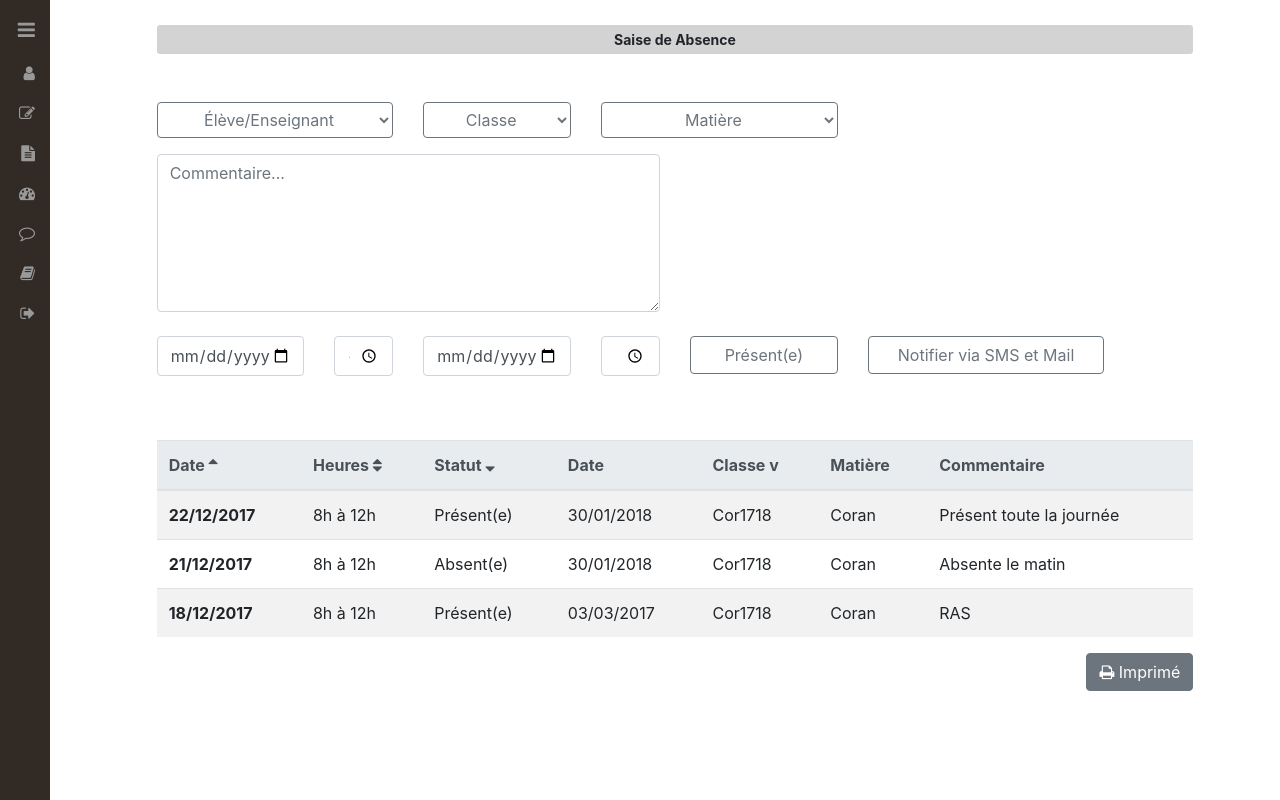
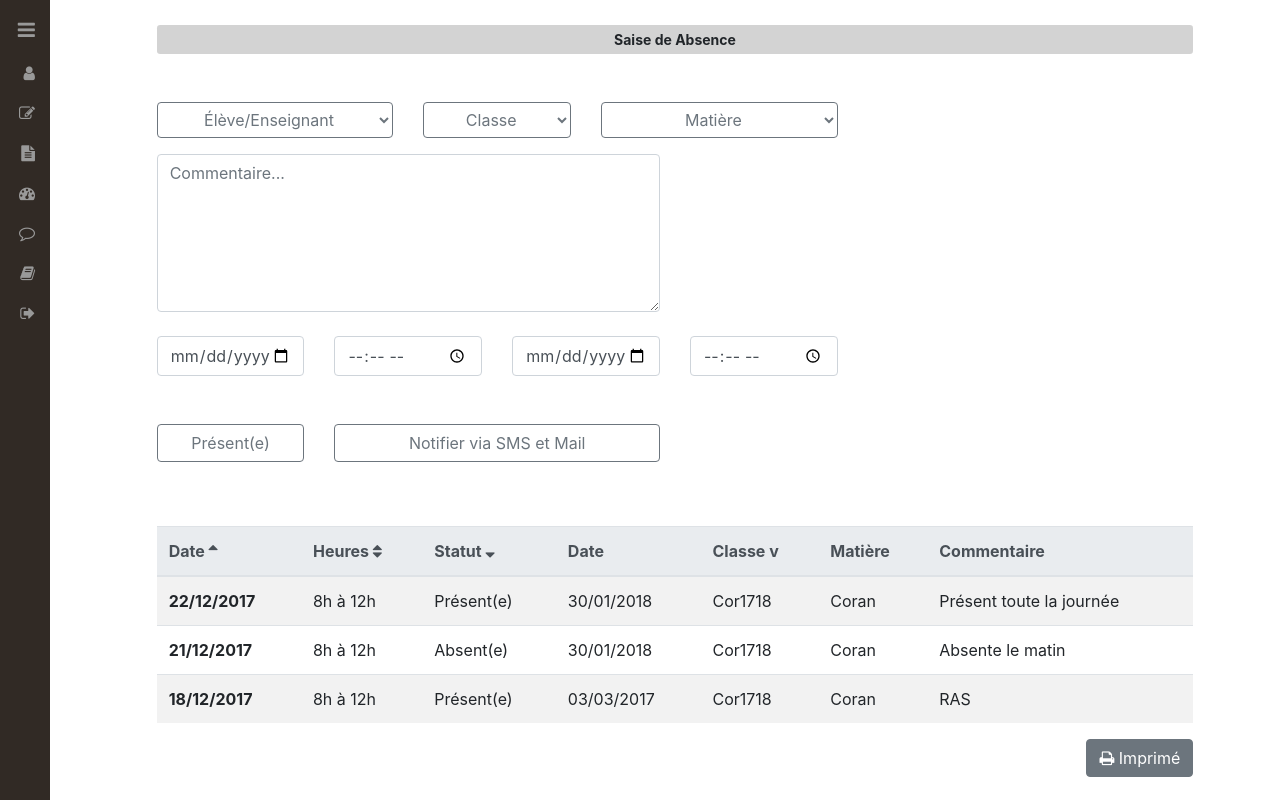
Before and after one commit to alihasana/ecoleCMI, a plain HTML site: page assets/absentPage.html in a window 1280 px wide. Drawn offline with nearby package versions, Linux system fonts and the light colour scheme.

Commit message:
data field in the absent page has modified

```diff
--- a/assets/absentPage.html
+++ b/assets/absentPage.html
@@ -68,19 +68,21 @@
 					<div class="col-md-6 col-lg-2 col-xl-2 col-sm-6 col-12 mb-5 form-group">
 						<input class="form-control" id="date" type="date" data-toggle="tooltip" data-placement="bottom" title="Date de début">
 					</div>
-					<div class="col-md-6 col-lg-1 col-xl-1 col-sm-6 col-12 mb-5 form-group">
+					<div class="col-md-6 col-lg-2 col-xl-2 col-sm-6 col-12 mb-5 form-group">
 						<input class="form-control" id="time" type="time" data-toggle="tooltip" data-placement="bottom"  title="L'heure de début">
 					</div>
 					<div class="col-md-6 col-lg-2 col-xl-2 col-sm-6 col-12 mb-5 form-group">
 						<input class="form-control" id="date" type="date" data-toggle="tooltip" data-placement="bottom"  title="Date de fin">
 					</div>
-					<div class="col-md-6 col-lg-1 col-xl-1 col-sm-6 col-12 mb-5 form-group">
+					<div class="col-md-6 col-lg-2 col-xl-2 col-sm-6 col-12 mb-5 form-group">
 						<input class="form-control" id="time" type="time" data-toggle="tooltip" data-placement="bottom"  title="L'heure de fin">
 					</div>
-					<div class="col-md-6 col-lg-3 col-xl-2 offset-sm-0 col-sm-6 col-12 mb-5 form-group">
+				</div>
+				<div class="row">
+					<div class="col-md-6 col-lg-2 col-xl-2 offset-sm-0 col-sm-6 col-12 mb-5 form-group">
 						<button class="btn btn-outline-secondary form-control">Présent(e) </button>
 					</div>
-					<div class="col-md-6 col-lg-3 col-xl-3 col-sm-6 col-12 mb-5 form-group">
+					<div class="col-md-6 col-lg-4 col-xl-4 col-sm-6 col-12 mb-5 form-group">
 						<button class="btn btn-outline-secondary form-control">Notifier via SMS et Mail </button>
 					</div>
 				</div>
```
